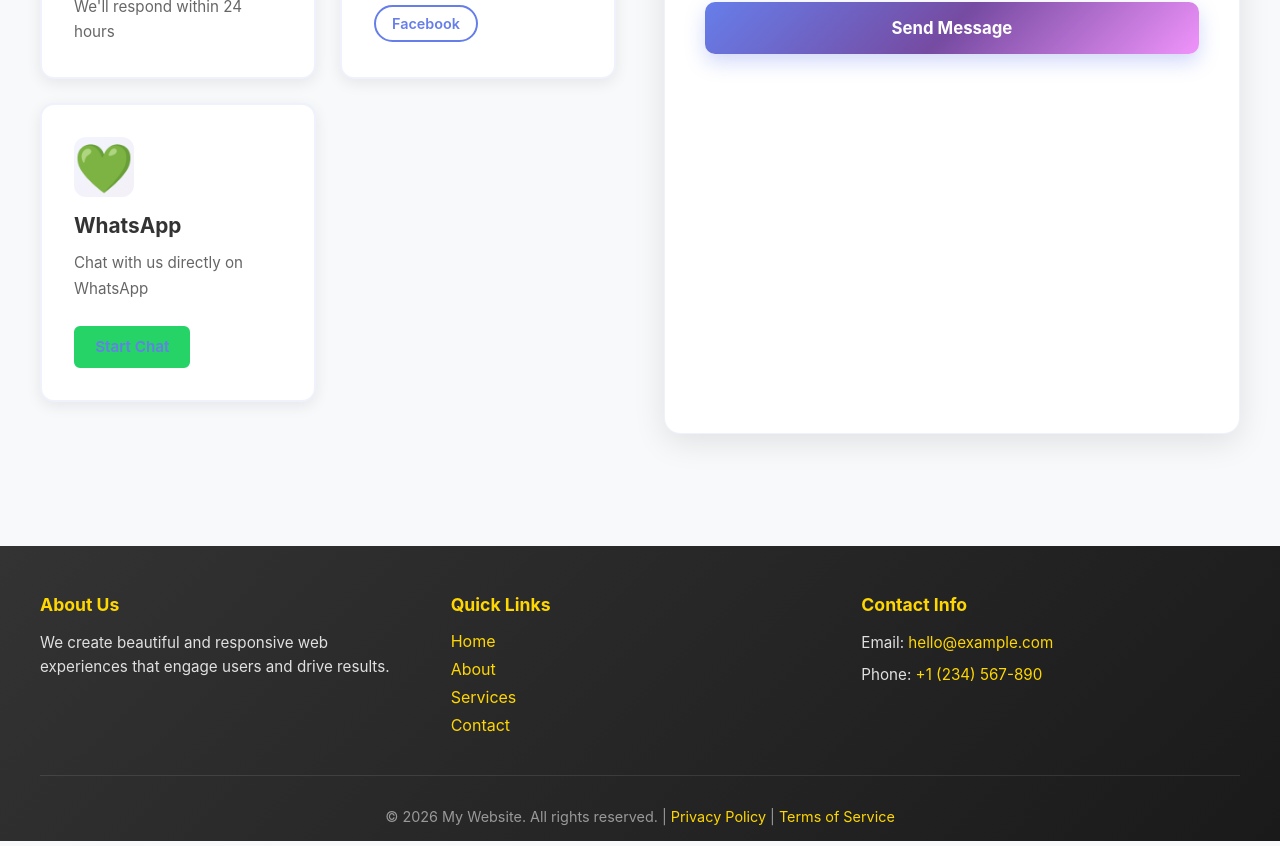
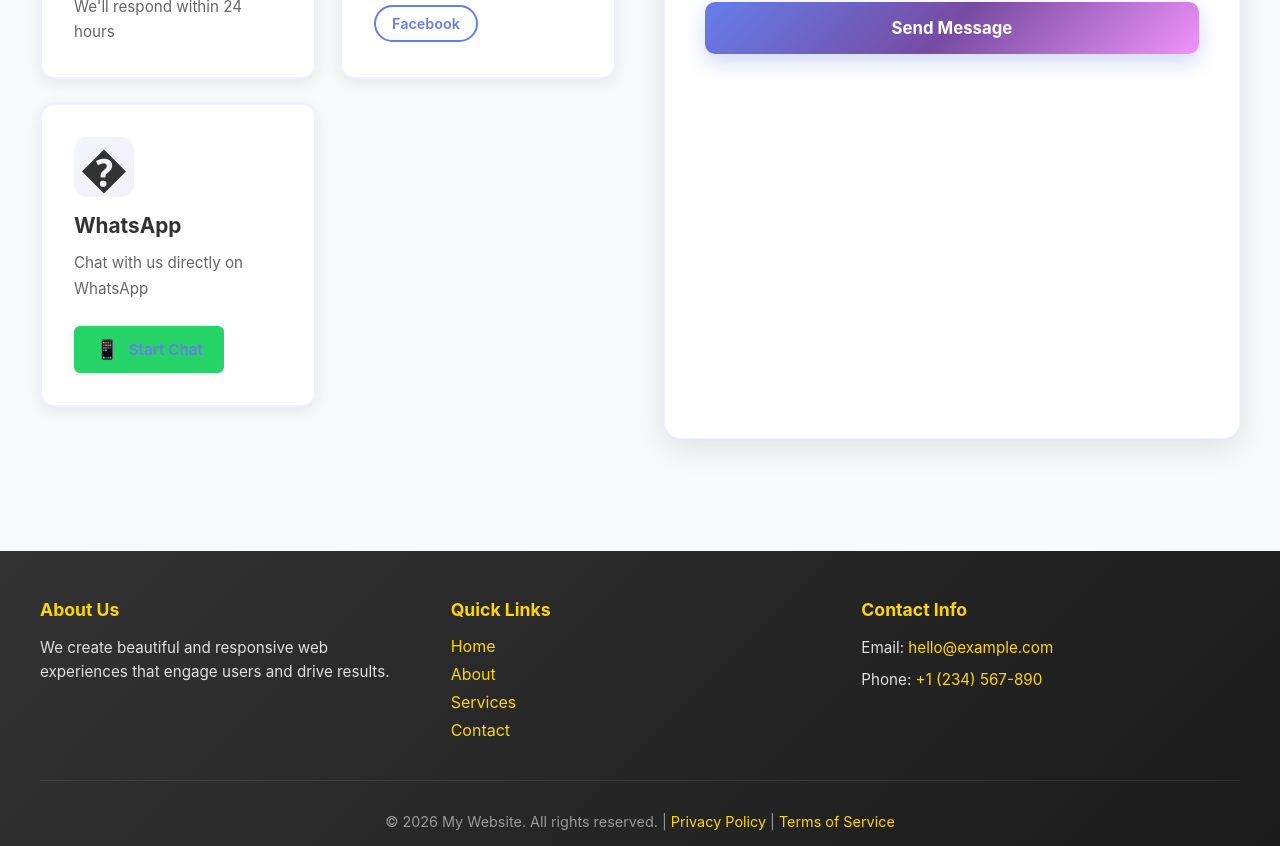
Before and after one commit to vishalkashyap19/promptEngineering, a React (Vite) app: page /contact in a window 1280 px wide. Shown: the part 1020-1866 px from the top of the page. Built offline with nearby package versions, Linux system fonts and the light colour scheme; no server answers.

Commit message:
Add WhatsApp logo icon to contact button with animation

```diff
--- a/src/pages/Contact.css
+++ b/src/pages/Contact.css
@@ -190,7 +190,9 @@
 }
 
 .whatsapp-contact-link {
-  display: inline-block;
+  display: inline-flex;
+  align-items: center;
+  gap: 0.6rem;
   padding: 0.6rem 1.2rem;
   background: #25d366;
   border: 2px solid #25d366;
@@ -201,6 +203,18 @@
   transition: all 0.3s ease;
   text-decoration: none;
   margin-top: 0.75rem;
+}
+
+.whatsapp-logo {
+  font-size: 1.2rem;
+  display: flex;
+  align-items: center;
+  justify-content: center;
+  transition: transform 0.3s ease;
+}
+
+.whatsapp-contact-link:hover .whatsapp-logo {
+  transform: scale(1.2) rotate(10deg);
 }
 
 .whatsapp-contact-link:hover {
--- a/src/pages/Contact.jsx
+++ b/src/pages/Contact.jsx
@@ -196,10 +196,10 @@ function Contact() {
               </div>
 
               <div className="info-card">
-                <div className="info-icon">💚</div>
+                <div className="info-icon">�</div>
                 <h3>WhatsApp</h3>
                 <p>Chat with us directly on WhatsApp</p>
-                <a href="https://wa.me/917277809626?text=Hi%20there!%20I%20would%20like%20to%20know%20more%20about%20your%20services." target="_blank" rel="noopener noreferrer" className="whatsapp-contact-link" title="Chat on WhatsApp" aria-label="Chat on WhatsApp">Start Chat</a>
+                <a href="https://wa.me/917277809626?text=Hi%20there!%20I%20would%20like%20to%20know%20more%20about%20your%20services." target="_blank" rel="noopener noreferrer" className="whatsapp-contact-link" title="Chat on WhatsApp" aria-label="Chat on WhatsApp"><span className="whatsapp-logo">📱</span> Start Chat</a>
               </div>
             </div>
           </div>
```
